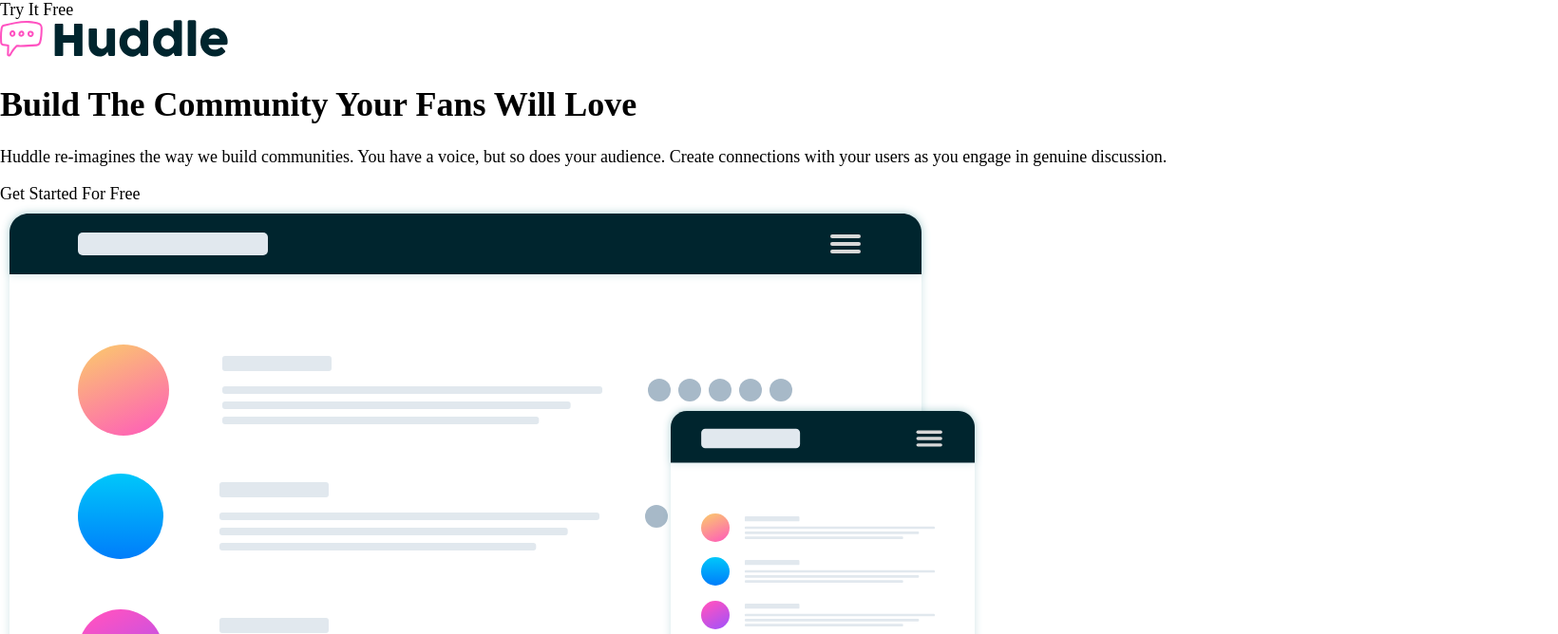
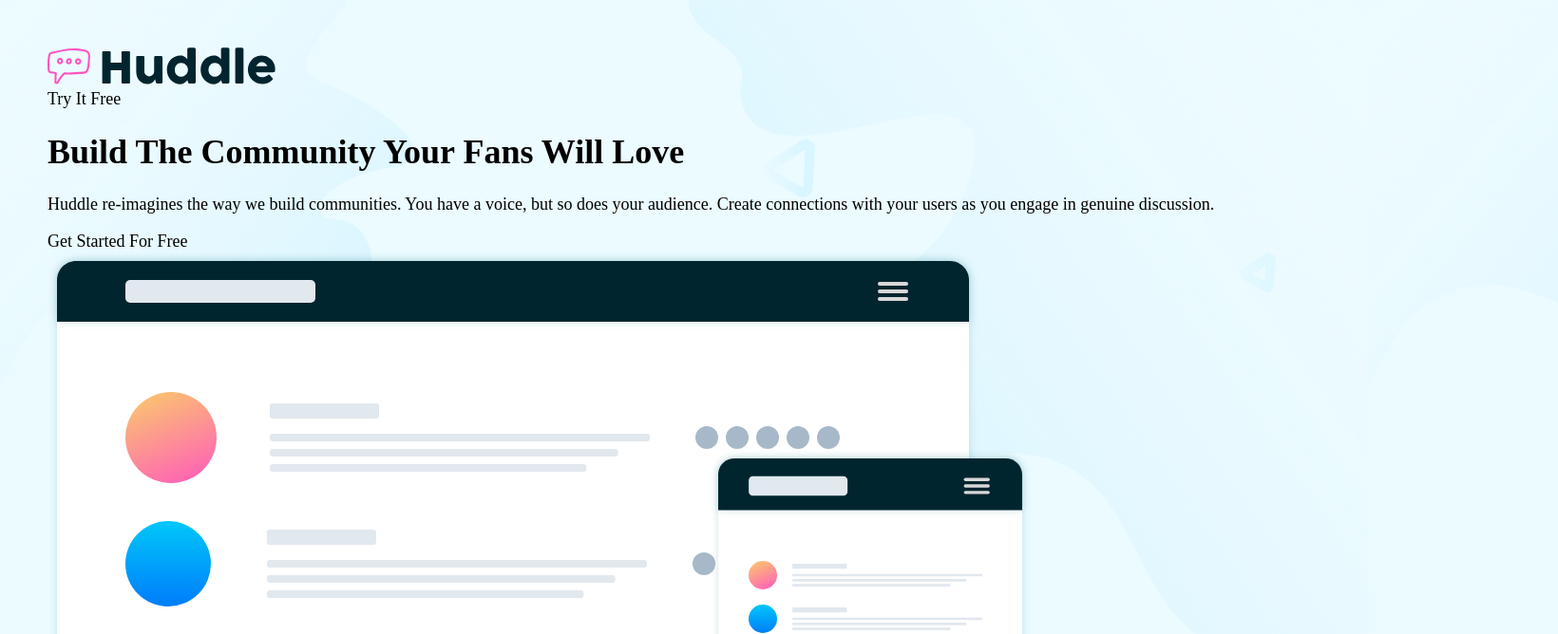
Before and after one commit to jessicacfsb/huddle-landing-page-with-alternating-feature-blocks-master, a plain HTML site: page index.html in a window 1280 px wide. Shown: the top 668 px of the page at 95% size, 1640 px wide, since content can reach past the window. Drawn offline with Linux system fonts and the light colour scheme.

Commit message:
first section changes

```diff
--- a/index.html
+++ b/index.html
@@ -8,9 +8,9 @@
 
   <link rel="stylesheet" type="text/css" href="style.css">
 
-  <link href="https://fonts.googleapis.com/css2?family=Poppins:wght@600&display=swap" rel="stylesheet">
+  <link href="https://fonts.googleapis.com/css2?family=Open+Sans&family=Poppins:wght@600&display=swap" rel="stylesheet">
 
-  <link href="https://fonts.googleapis.com/css2?family=Open+Sans&family=Poppins:wght@600&display=swap" rel="stylesheet">
+  <link href="https://fonts.googleapis.com/css2?family=Open+Sans:wght@400;700&display=swap" rel="stylesheet">
 
   <title>Frontend Mentor | Huddle landing page with alternating feature blocks</title>
 
@@ -21,9 +21,9 @@
 
     <div class="build-container">
 
+      <img src="images/logo.svg" id="devices-img">
+
       <div id="button1"> Try It Free</div>
-
-      <img src="images/logo.svg">
 
       <h1>Build The Community Your Fans Will Love</h1>
 
--- a/style.css
+++ b/style.css
@@ -1,7 +1,19 @@
  body{
-   margin: 0px;
-   padding: 0px;
-   font-size: 18px;
+    width: 1440px;
+    margin: 0px;
+    padding: 0px;
+    font-size: 18px;
+ }
+
+ .build-container{
+    width:1540px;
+    padding: 50px;
+    background-color: hsl(193, 100%, 96%);
+    background-image: url(images/bg-hero-desktop.svg);
+ }
+
+ #devices {
+
  }
 
   .attribution { font-size: 11px; text-align: center; }
```
